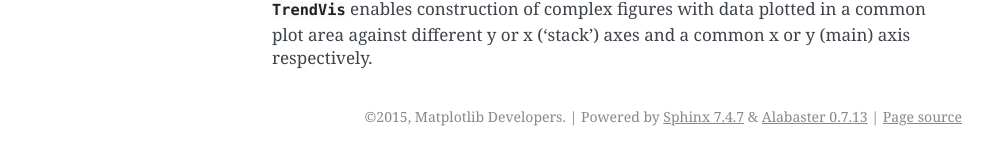
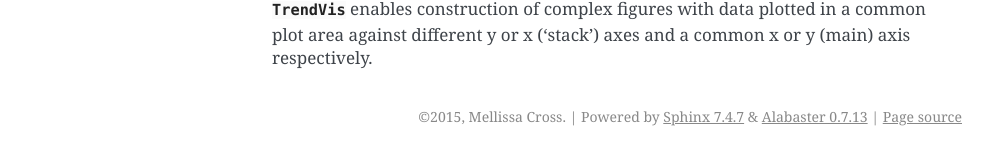
Before and after one commit to matplotlib/trendvis, a Sphinx documentation site: the page built from doc/source/index.rst, in a window 1280 px wide. Shown: the part 710-875 px from the top of the page, without its empty margins (148-1140 px from the left). Built offline with Sphinx 7.4.7, drawn with Linux system fonts in a browser that asks for light colours.

Commit message:
Doc building files now say trendvis rather than cycler

```diff
--- a/doc/source/conf.py
+++ b/doc/source/conf.py
@@ -1,7 +1,7 @@
 #!/usr/bin/env python3
 # -*- coding: utf-8 -*-
 #
-# cycler documentation build configuration file, created by
+# trendvis documentation build configuration file, created by
 # sphinx-quickstart on Wed Jul  1 13:32:53 2015.
 #
 # This file is execfile()d with the current directory set to its
@@ -63,8 +63,8 @@
 master_doc = 'index'
 
 # General information about the project.
-project = 'cycler'
-copyright = '2015, Matplotlib Developers'
+project = 'trendvis'
+copyright = '2015, Mellissa Cross'
 
 # The version info for the project you're documenting, acts as replacement for
 # |version| and |release|, also used in various other places throughout the
@@ -196,7 +196,7 @@
 #html_file_suffix = None
 
 # Output file base name for HTML help builder.
-htmlhelp_basename = 'cyclerdoc'
+htmlhelp_basename = 'trendvisdoc'
 
 
 # -- Options for LaTeX output ---------------------------------------------
@@ -216,8 +216,8 @@
 # (source start file, target name, title,
 #  author, documentclass [howto, manual, or own class]).
 latex_documents = [
-  ('index', 'cycler.tex', 'cycler Documentation',
-   'Matplotlib Developers', 'manual'),
+  ('index', 'trendvis.tex', 'trendvis Documentation',
+   'Mellissa Cross', 'manual'),
 ]
 
 # The name of an image file (relative to this directory) to place at the top of
@@ -246,8 +246,8 @@
 # One entry per manual page. List of tuples
 # (source start file, name, description, authors, manual section).
 man_pages = [
-    ('index', 'cycler', 'cycler Documentation',
-     ['Matplotlib Developers'], 1)
+    ('index', 'trendvis', 'trendvis Documentation',
+     ['Mellissa Cross'], 1)
 ]
 
 # If true, show URL addresses after external links.
@@ -260,8 +260,8 @@
 # (source start file, target name, title, author,
 #  dir menu entry, description, category)
 texinfo_documents = [
-  ('index', 'cycler', 'cycler Documentation',
-   'Matplotlib Developers', 'cycler', 'One line description of project.',
+  ('index', 'trendvis', 'trendvis Documentation',
+   'Mellissa Cross', 'trendvis', 'One line description of project.',
    'Miscellaneous'),
 ]
 
```
Also changed, not shown: 1 other file.
